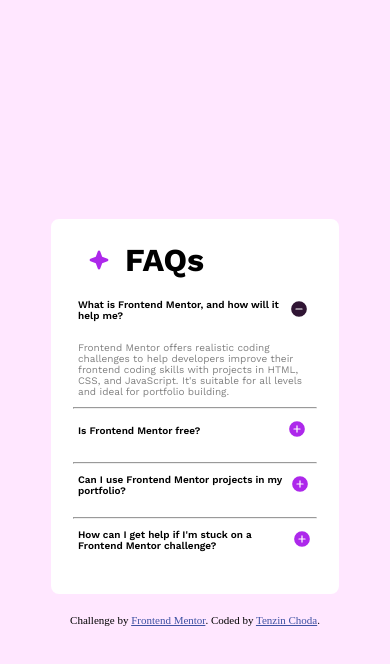
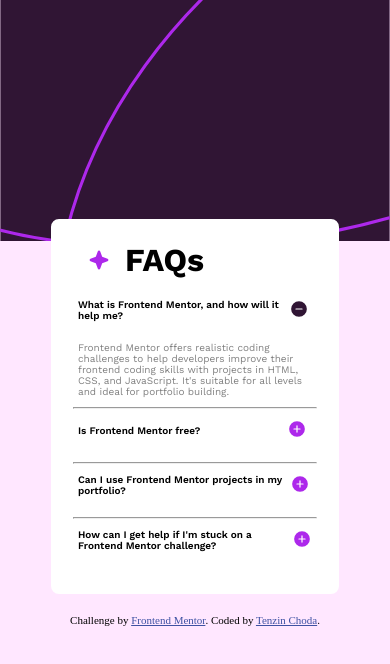
Before and after one commit to tenze21/FAQ-Accordion-frontend-mentor, a plain HTML site: page index.html in a window 390 px wide. Drawn offline with nearby package versions, Linux system fonts and the light colour scheme.

Commit message:
Update style.css

```diff
--- a/style.css
+++ b/style.css
@@ -18,7 +18,7 @@ body{
   justify-content: center;
   flex-direction: column;
   min-height: 100vh;
-  background-image: url(assets/images/background-pattern-desktop.svg);
+  background-image: url(./background-pattern-desktop.svg);
   background-repeat: no-repeat;
   background-color: #ffe7ff;
 }
@@ -89,7 +89,7 @@ body{
         font-size: 0.625rem;
     }
     body{
-        background-image: url(assets/images/background-pattern-mobile.svg);
+        background-image: url(./background-pattern-mobile.svg);
         background-repeat: no-repeat;
         background-size: contain;
     }
```
